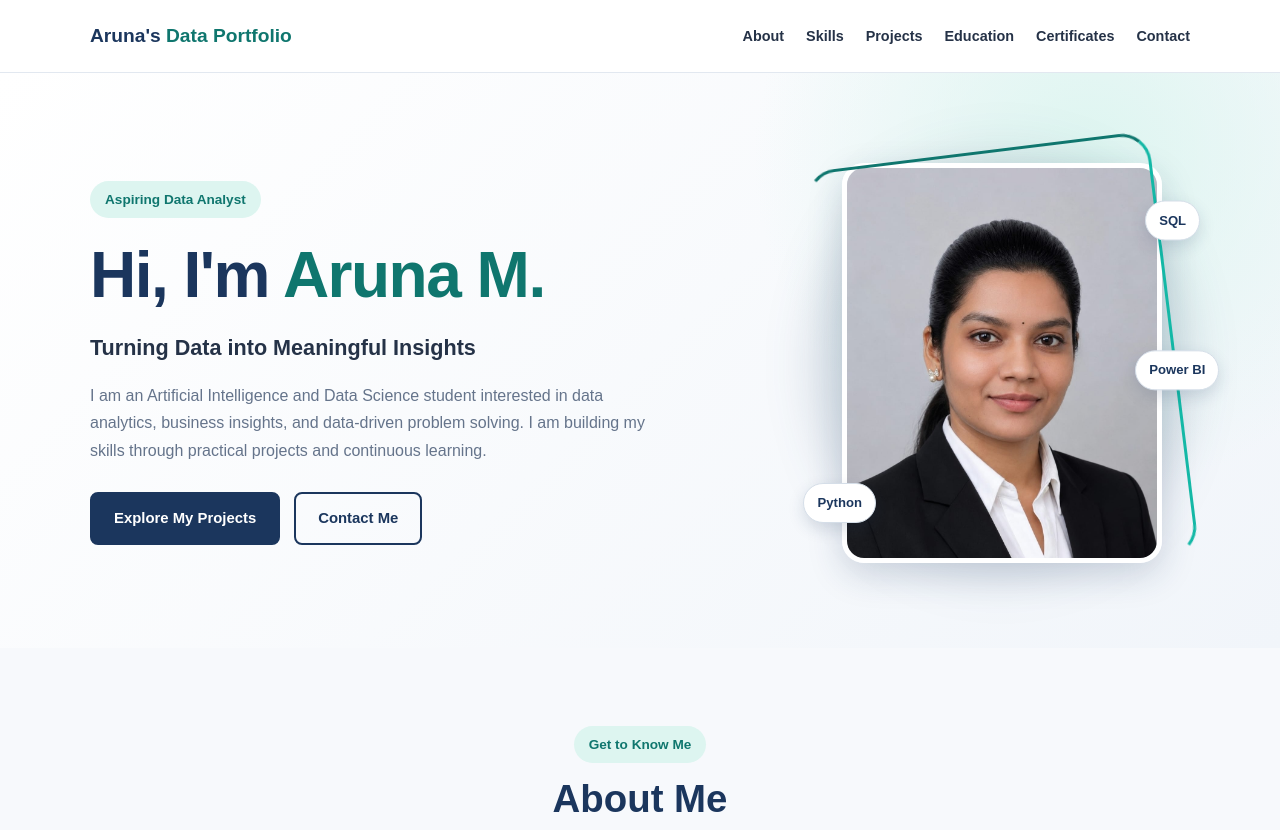
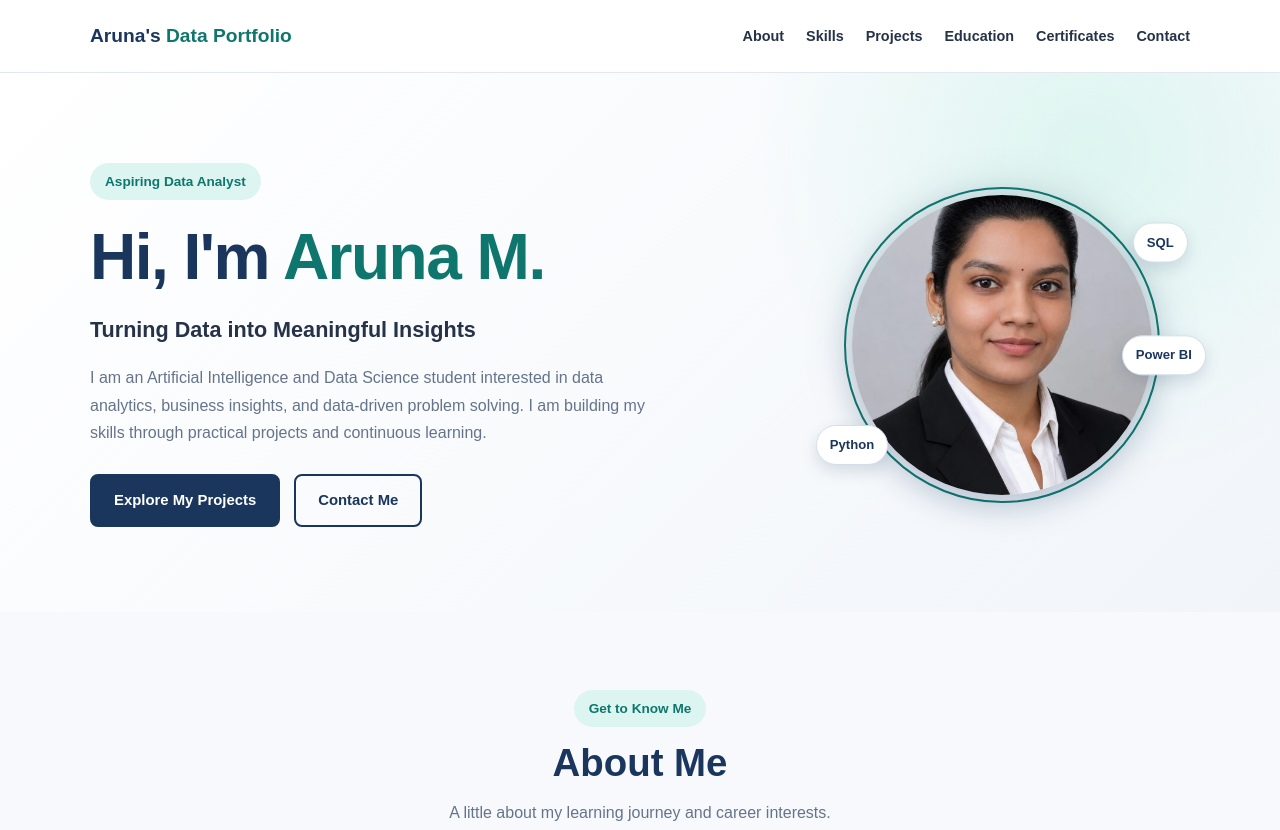
Before and after one commit to arunaaids27-ui/Aruna-s-Data-Portfolio, a plain HTML site: page index.html in a window 1280 px wide. Shown: the top 830 px of the page. Drawn offline with Linux system fonts and the light colour scheme.

Commit message:
Update index.html

```diff
--- a/index.html
+++ b/index.html
@@ -202,51 +202,46 @@
 
     .photo-wrap {
   position: relative;
-      width: min(320px, 85%);
-      aspect-ratio: 4 / 5;
+  width: 300px;
+  height: 300px;
   margin: 0 auto;
+  border-radius: 50%;
   isolation: isolate;
 }
 
 .photo-wrap::before {
   content: "";
   position: absolute;
-      z-index: -2;
-      inset: -12%;
+  inset: -15px;
   border-radius: 50%;
   background: radial-gradient(
     circle,
     rgba(20, 184, 166, 0.35),
-        rgba(30, 58, 95, 0.12) 55%,
+    rgba(30, 58, 95, 0.12) 65%,
     transparent 75%
   );
-      filter: blur(20px);
-      pointer-events: none;
+  filter: blur(18px);
+  z-index: -1;
 }
 
 .profile-photo {
-      position: relative;
-      z-index: 1;
   display: block;
   width: 100%;
   height: 100%;
   object-fit: cover;
-      object-position: center top;
-      border-radius: 22px;
-      border: 5px solid white;
-      box-shadow: 0 12px 35px rgba(27, 54, 93, 0.18);
+  object-position: center;
+  border-radius: 50%;
+  border: none;
+  outline: none;
+  box-shadow: 0 10px 30px rgba(27, 54, 93, 0.18);
   animation: photoAppear 0.9s ease both;
 }
 
 .photo-ring {
   position: absolute;
-      z-index: 2;
-      inset: -13px;
-      border: 3px solid transparent;
-      border-top-color: var(--teal);
-      border-right-color: #14B8A6;
-      border-radius: 30px;
-      transform: rotate(-7deg);
+  inset: -8px;
+  border: 2px solid var(--teal);
+  border-radius: 50%;
   pointer-events: none;
 }
 
@@ -301,7 +296,6 @@
     translate: 0 -5px;
   }
 }
-
 
     /* Common sections */
 
```
Lines whose indentation alone changed are shown as unchanged.
